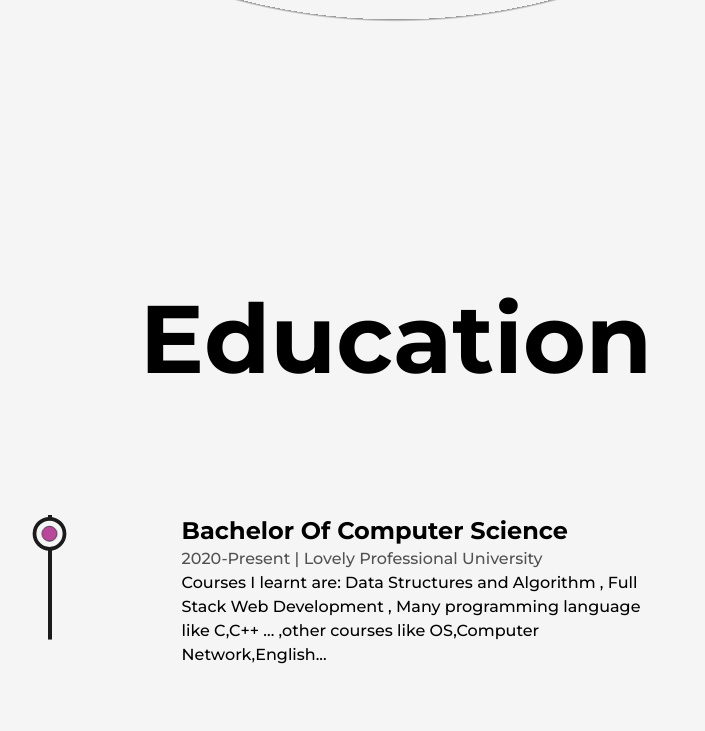
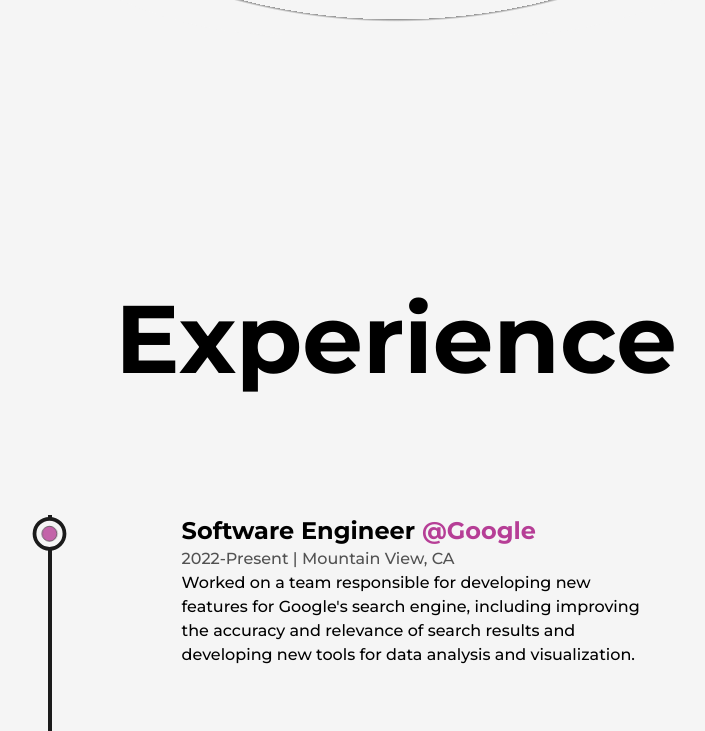
Before and after one commit to Prashantkry/Prashant-Portfolio, a Next.js app: page /about in a window 1280 px wide. Shown: the part 2025-2756 px from the top of the page, without its empty margins (244-949 px from the left). Built offline with nearby package versions, Linux system fonts and the light colour scheme.

Commit message:
Update about.js added

```diff
--- a/src/pages/about.js
+++ b/src/pages/about.js
@@ -9,6 +9,7 @@ import Skills from '@/components/skills'
 // import Experience from '@/components/Experience'
 import Education from '@/components/Education'
 import ParticlesBackground from '@/components/ParticlesBackground'
+import Experience from '@/components/Experience'
 
 // No animation of skills count
 const AnimatedNos = ({ value }) => {
@@ -98,6 +99,7 @@ const About = () => {
                     {/* skills section  */}
                     <Skills />
                     {/* Experience */}
+                    <Experience/>
                     {/* <Experience/> */}
                     <Education />
                 </Layout>
```
